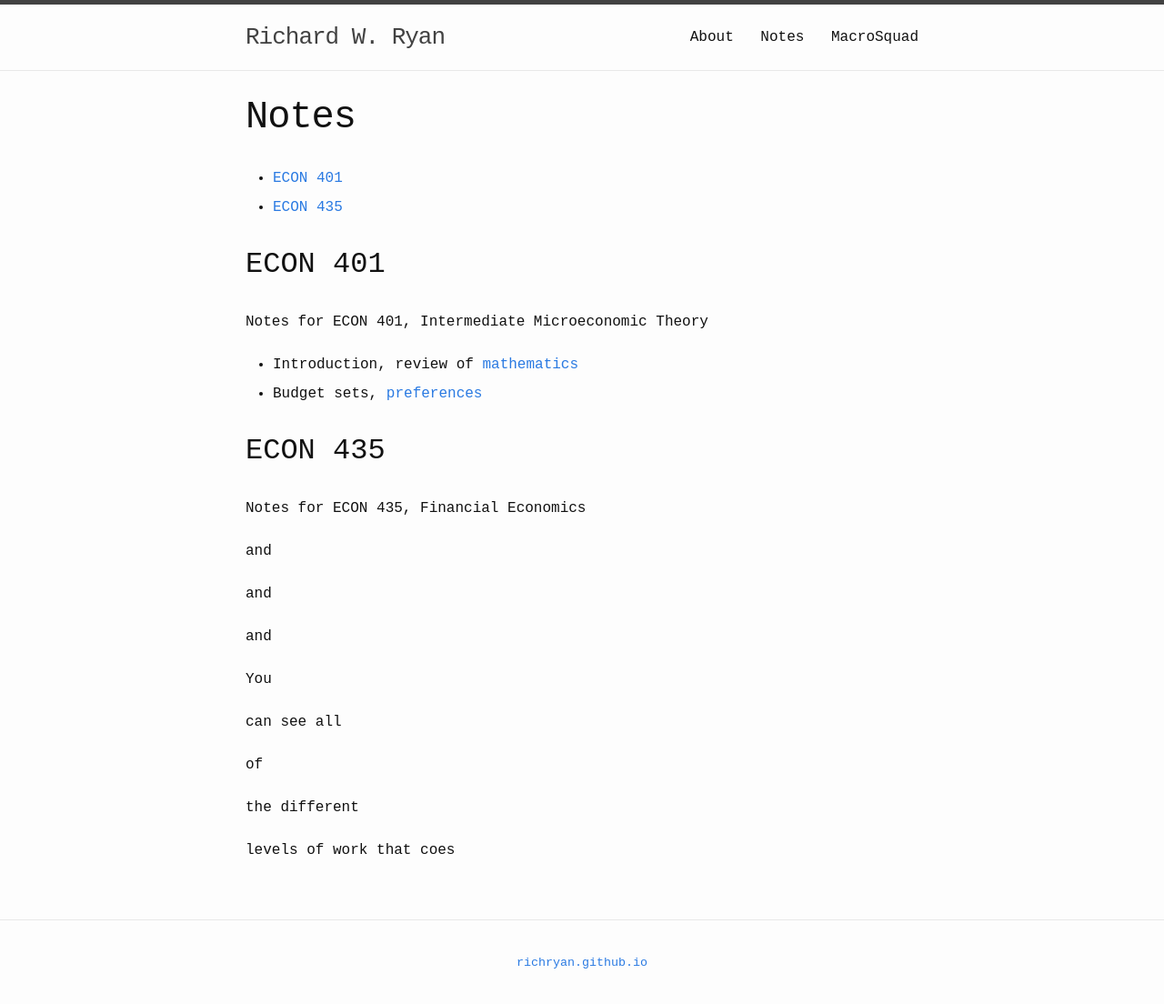
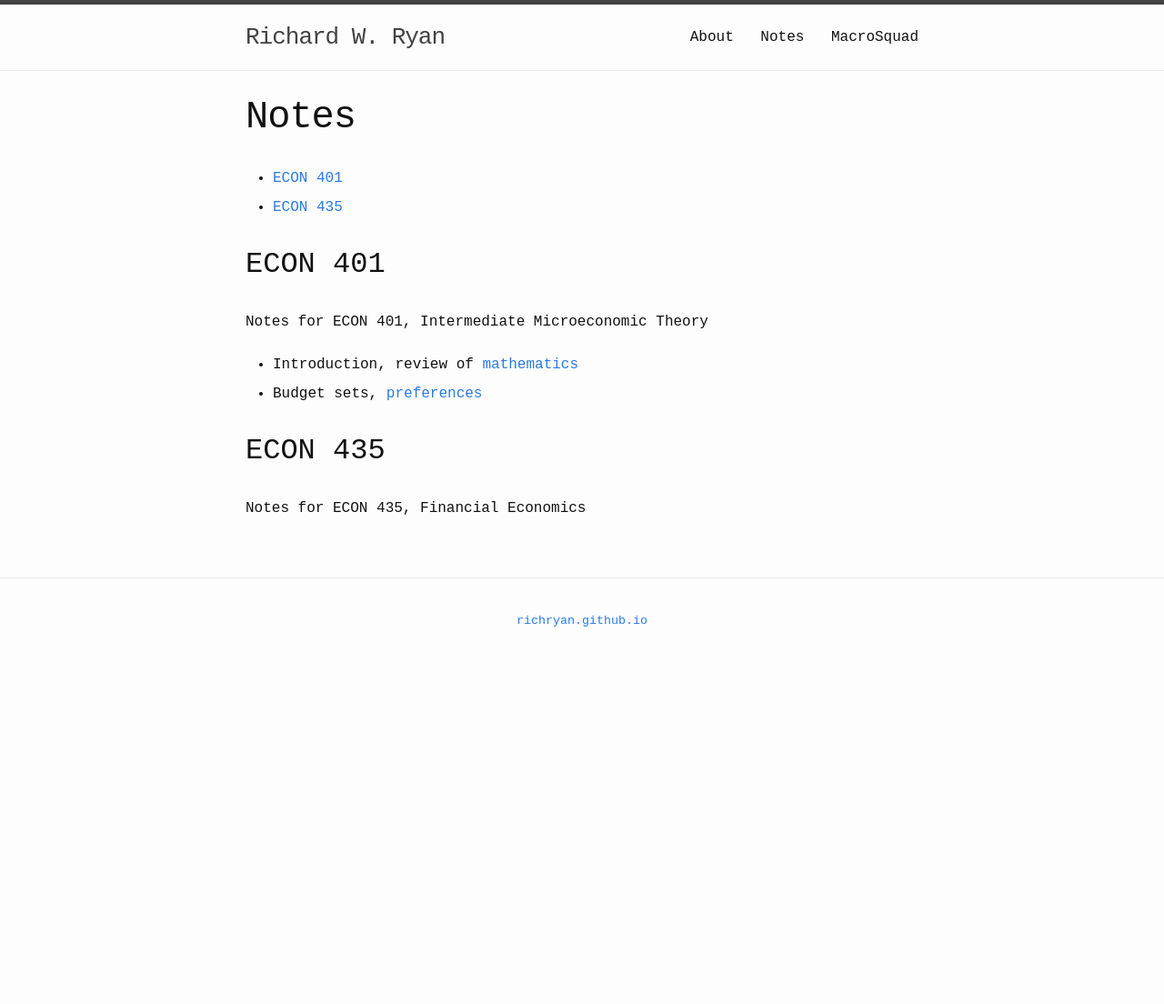
Before and after one commit to richryan/richryan.github.io, a Jekyll site: the page built from Notes.md, in a window 1280 px wide. Shown: the whole page at 91% size. Built offline with Jekyll 4.4.1, drawn with Linux system fonts in a browser that asks for light colours; after the commit the page ends 900 px from its top, so only the background shows below that.

Commit message:
Update Notes pages

```diff
--- a/Notes.md
+++ b/Notes.md
@@ -17,25 +17,3 @@ Notes for ECON 401, Intermediate Microeconomic Theory
 
 ## ECON 435
 Notes for ECON 435, Financial Economics
-
-
-and
-
-
-and
-
-
-
-and
-
-You
-
-can see all
-
-of
-
-the
-different
-
-
-levels of work that coes
```
